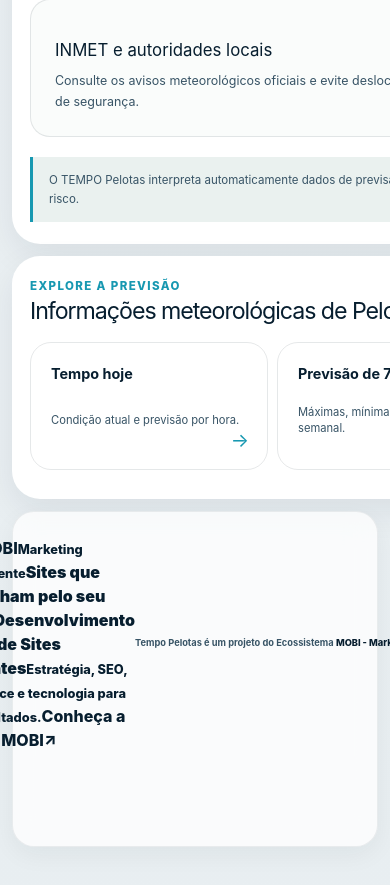
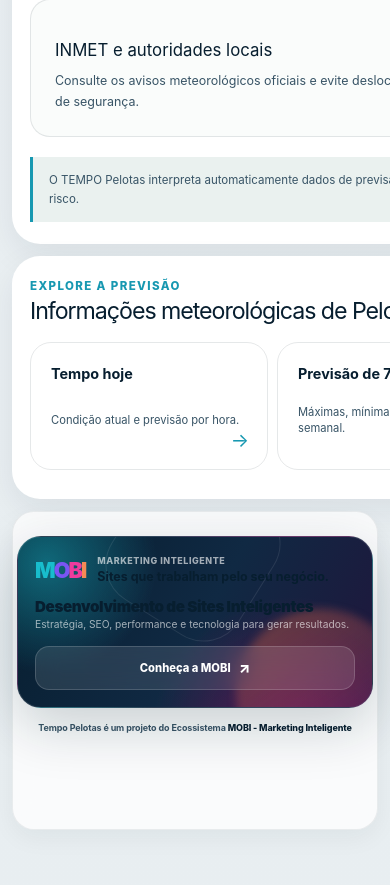
Before and after one commit to agenciamobi/tempopelotas, a Next.js app: page /alertas in a window 390 px wide. Shown: the part 1947-2832 px from the top of the page. Built offline with nearby package versions, Linux system fonts and the light colour scheme; no server answers.

Commit message:
Estiliza banner responsivo da Agência MOBI

```diff
--- a/app/footer.css
+++ b/app/footer.css
@@ -1,10 +1,177 @@
 .site-footer {
   display: flex;
+  flex-direction: column;
   align-items: center;
   justify-content: center;
-  gap: 0;
+  gap: 18px;
   padding: 30px 16px 20px;
   text-align: center;
+}
+
+.mobi-sites-banner {
+  position: relative;
+  isolation: isolate;
+  display: grid;
+  grid-template-columns: minmax(180px, 0.9fr) minmax(250px, 1.25fr) auto;
+  align-items: center;
+  gap: 20px;
+  width: min(100%, 728px);
+  min-height: 90px;
+  overflow: hidden;
+  padding: 14px 16px 14px 20px;
+  border: 1px solid rgba(255, 255, 255, 0.14);
+  border-radius: 22px;
+  background:
+    radial-gradient(circle at 8% 15%, rgba(24, 189, 205, 0.46), transparent 31%),
+    radial-gradient(circle at 78% 120%, rgba(231, 11, 133, 0.34), transparent 42%),
+    linear-gradient(118deg, #071e2f 0%, #102943 52%, #20153c 100%);
+  color: white;
+  box-shadow: 0 18px 55px rgba(7, 30, 47, 0.2);
+  text-align: left;
+  transition: transform 180ms ease, box-shadow 180ms ease, border-color 180ms ease;
+}
+
+.mobi-sites-banner::before,
+.mobi-sites-banner::after {
+  position: absolute;
+  z-index: -1;
+  content: "";
+  pointer-events: none;
+}
+
+.mobi-sites-banner::before {
+  top: -58px;
+  right: 104px;
+  width: 150px;
+  height: 150px;
+  border: 1px solid rgba(255, 255, 255, 0.09);
+  border-radius: 42px;
+  transform: rotate(32deg);
+}
+
+.mobi-sites-banner::after {
+  right: -34px;
+  bottom: -72px;
+  width: 170px;
+  height: 170px;
+  border-radius: 50%;
+  background: linear-gradient(145deg, rgba(242, 112, 53, 0.36), rgba(94, 44, 237, 0.12));
+  filter: blur(4px);
+}
+
+.mobi-sites-banner:hover,
+.mobi-sites-banner:focus-visible {
+  border-color: rgba(255, 255, 255, 0.28);
+  box-shadow: 0 22px 65px rgba(7, 30, 47, 0.28);
+  transform: translateY(-2px);
+}
+
+.mobi-sites-banner:focus-visible {
+  outline: 3px solid rgba(24, 189, 205, 0.7);
+  outline-offset: 4px;
+}
+
+.mobi-ad-brand,
+.mobi-ad-message {
+  position: relative;
+  z-index: 1;
+  min-width: 0;
+}
+
+.mobi-ad-brand {
+  display: flex;
+  align-items: center;
+  gap: 12px;
+}
+
+.mobi-ad-brand > span:last-child,
+.mobi-ad-message {
+  display: grid;
+  gap: 3px;
+}
+
+.mobi-ad-mark {
+  display: inline-flex;
+  flex: 0 0 auto;
+  align-items: center;
+  font-size: 1.35rem;
+  font-weight: 950;
+  letter-spacing: -0.09em;
+}
+
+.mobi-ad-mark span:nth-child(1) {
+  color: #18bdcd;
+}
+
+.mobi-ad-mark span:nth-child(2) {
+  color: #7a55f4;
+}
+
+.mobi-ad-mark span:nth-child(3) {
+  color: #ef3b9d;
+}
+
+.mobi-ad-mark span:nth-child(4) {
+  color: #f58a55;
+}
+
+.mobi-ad-brand small,
+.mobi-ad-message small {
+  color: rgba(255, 255, 255, 0.62);
+  line-height: 1.35;
+}
+
+.mobi-ad-brand small {
+  font-size: 0.56rem;
+  font-weight: 760;
+  letter-spacing: 0.06em;
+  text-transform: uppercase;
+}
+
+.mobi-ad-brand strong {
+  max-width: 170px;
+  font-size: 0.78rem;
+  line-height: 1.15;
+}
+
+.mobi-ad-message strong {
+  overflow: hidden;
+  font-size: 0.95rem;
+  font-weight: 880;
+  letter-spacing: -0.025em;
+  line-height: 1.15;
+  text-overflow: ellipsis;
+  white-space: nowrap;
+}
+
+.mobi-ad-message small {
+  overflow: hidden;
+  font-size: 0.64rem;
+  text-overflow: ellipsis;
+  white-space: nowrap;
+}
+
+.mobi-ad-action {
+  position: relative;
+  z-index: 1;
+  display: inline-flex;
+  min-height: 42px;
+  align-items: center;
+  justify-content: center;
+  gap: 8px;
+  padding: 10px 14px;
+  border: 1px solid rgba(255, 255, 255, 0.16);
+  border-radius: 14px;
+  background: rgba(255, 255, 255, 0.11);
+  color: white;
+  font-size: 0.7rem;
+  font-weight: 850;
+  white-space: nowrap;
+  backdrop-filter: blur(12px);
+}
+
+.mobi-ad-action span {
+  font-size: 0.92rem;
 }
 
 .site-footer > p {
@@ -19,21 +186,50 @@
   white-space: nowrap;
 }
 
-.site-footer a {
+.site-footer > p a {
   color: var(--ink);
   font-weight: 850;
   transition: color 160ms ease;
 }
 
-.site-footer a:hover,
-.site-footer a:focus-visible {
+.site-footer > p a:hover,
+.site-footer > p a:focus-visible {
   color: var(--sky-deep);
 }
 
-.site-footer a:focus-visible {
+.site-footer > p a:focus-visible {
   border-radius: 4px;
   outline: 2px solid var(--sky-deep);
   outline-offset: 3px;
+}
+
+@media (max-width: 720px) {
+  .mobi-sites-banner {
+    grid-template-columns: 1fr auto;
+    gap: 12px 14px;
+    min-height: 118px;
+    padding: 16px;
+    border-radius: 24px;
+  }
+
+  .mobi-ad-brand {
+    grid-column: 1 / 2;
+  }
+
+  .mobi-ad-message {
+    grid-column: 1 / 3;
+    grid-row: 2;
+  }
+
+  .mobi-ad-action {
+    grid-column: 2;
+    grid-row: 1;
+  }
+
+  .mobi-ad-message strong,
+  .mobi-ad-message small {
+    white-space: normal;
+  }
 }
 
 @media (max-width: 900px) {
@@ -42,9 +238,56 @@
   }
 }
 
+@media (max-width: 470px) {
+  .site-footer {
+    gap: 14px;
+  }
+
+  .mobi-sites-banner {
+    grid-template-columns: 1fr;
+    min-height: 0;
+    padding: 17px;
+  }
+
+  .mobi-ad-brand,
+  .mobi-ad-message,
+  .mobi-ad-action {
+    grid-column: 1;
+  }
+
+  .mobi-ad-brand {
+    grid-row: 1;
+  }
+
+  .mobi-ad-message {
+    grid-row: 2;
+  }
+
+  .mobi-ad-action {
+    grid-row: 3;
+    width: 100%;
+    margin-top: 2px;
+  }
+
+  .mobi-ad-brand strong {
+    max-width: none;
+  }
+
+  .site-footer > p {
+    font-size: 0.56rem;
+    letter-spacing: -0.012em;
+  }
+}
+
 @media (max-width: 360px) {
   .site-footer > p {
-    font-size: 0.54rem;
-    letter-spacing: -0.015em;
+    font-size: 0.52rem;
+    letter-spacing: -0.018em;
   }
 }
+
+@media (prefers-reduced-motion: reduce) {
+  .mobi-sites-banner {
+    transition: none;
+  }
+}
```
